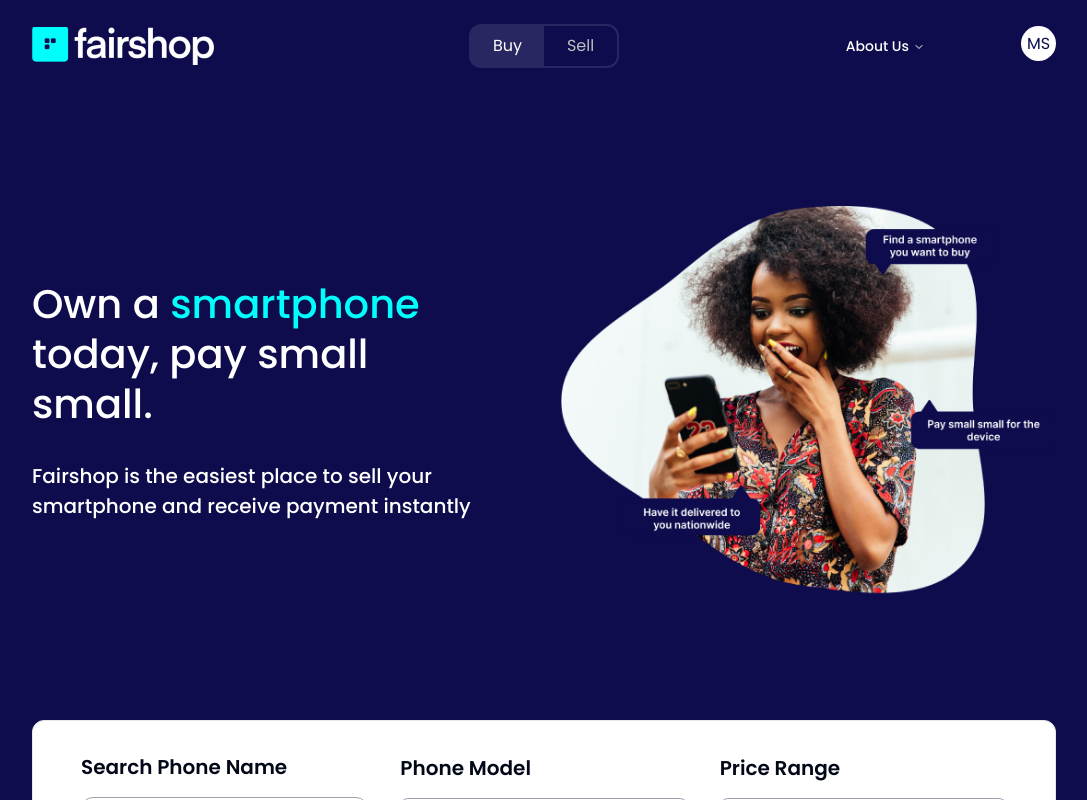
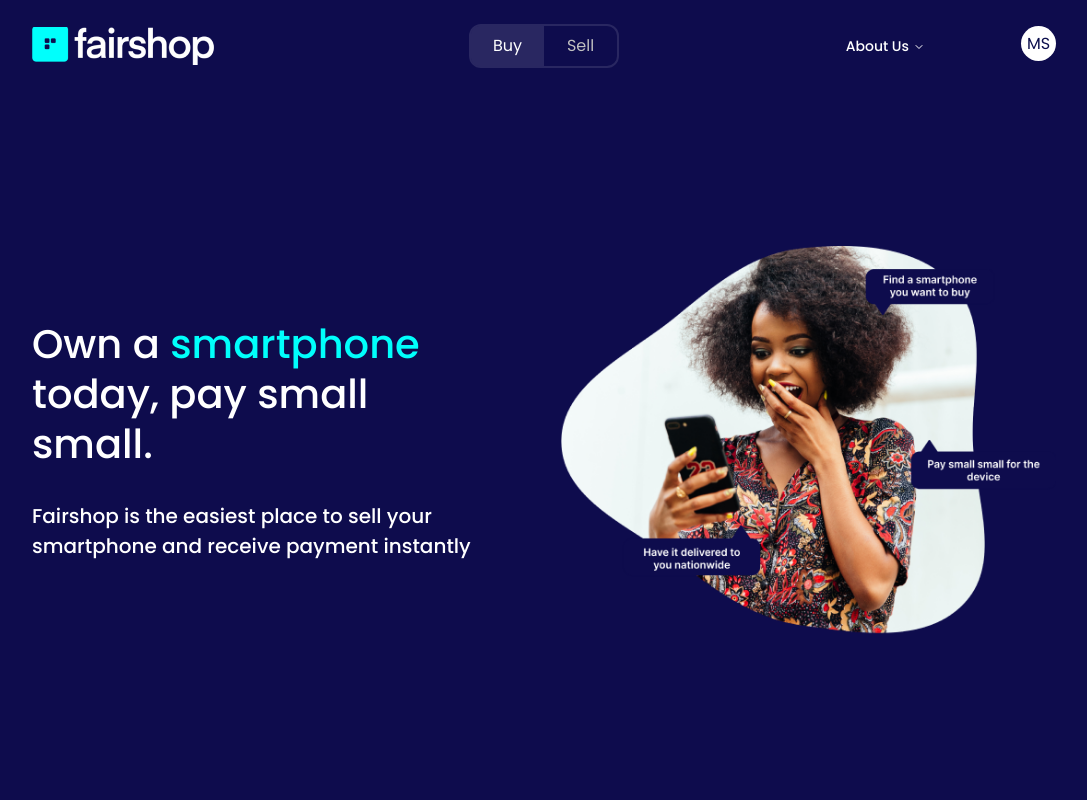
Before and after one commit to carissaayo/fs-landingpage, a React (Vite) app: page / in a window 1280 px wide. Shown: the top 800 px of the page, without its empty margins (96-1183 px from the left). Built offline with nearby package versions, Linux system fonts and the light colour scheme.

Commit message:
another one

```diff
--- a/src/components/HomeComponents/BuyNav.jsx/BuyHero.jsx
+++ b/src/components/HomeComponents/BuyNav.jsx/BuyHero.jsx
@@ -2,8 +2,8 @@ import buyHeroImg from "../../../assets/images/hero-buy.png";
 
 const BuyHero = () => {
   return (
-    <section className=" w-full min-h-screen h-screen text-center md:text-left  px-6 md:px-32   bg-[#0E0C4D]  text-white relative poppins-regular md:mt-[-80px] py-10 md:py-28 ">
-      <div className="flex flex-col md:flex-row items-center justify-between w-full  gap-12 md:gap-8 h-full">
+    <section className=" w-full min-h-screen  text-center md:text-left  px-6 md:px-32   bg-[#0E0C4D]  text-white relative poppins-regular md:mt-[-80px] py-10 pb-20 md:pb-10 ">
+      <div className="flex flex-col md:flex-row items-center justify-between w-full  gap-12 md:gap-8 h-screen">
         <div className="md:flex-1 ">
           <h2 className="text-white poppins-medium text-3xl   md:text-[40px]  leading-[50px] mb-8   md:w-[90%]">
             Own a <span className="text-[#00FFFC]">smartphone</span> today, pay
@@ -18,7 +18,7 @@ const BuyHero = () => {
           <img
             src={buyHeroImg}
             alt=""
-            className="md:min-w-[300px] md:min-h-[300px]"
+            className="md:min-w-[300px] md:min-h-[300px] max-h-[600px] "
           />
         </div>
       </div>
```
